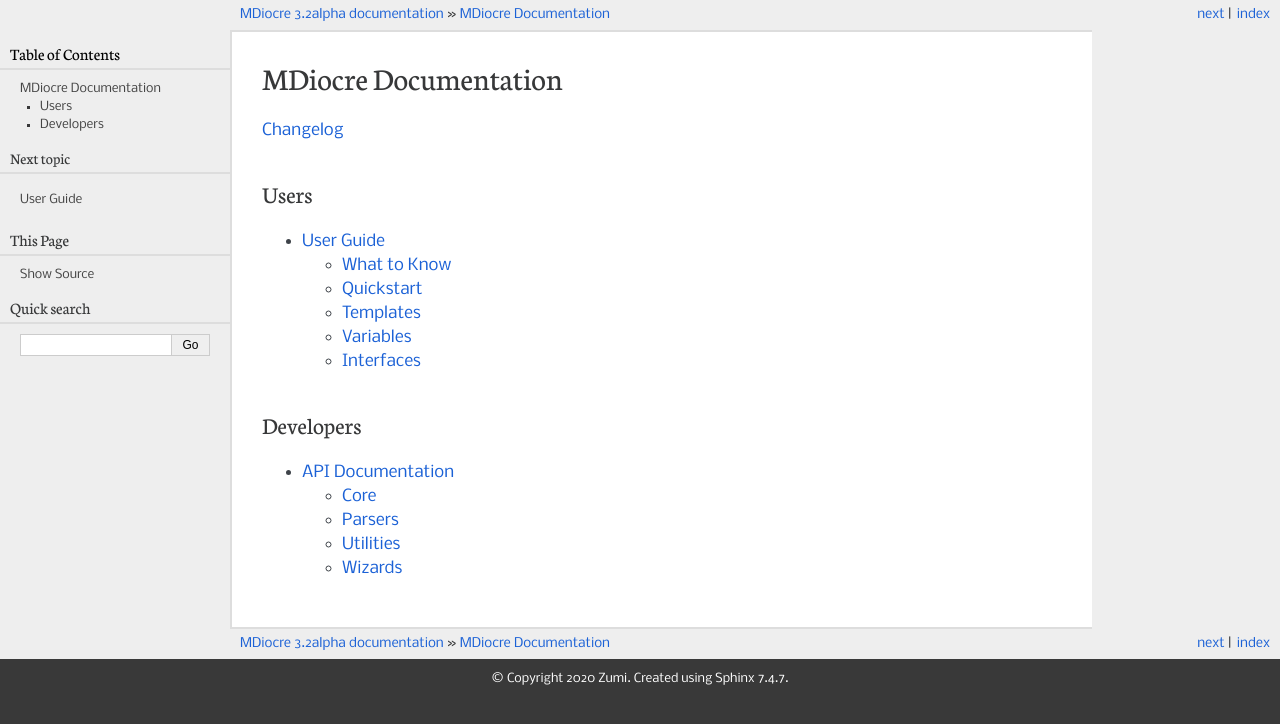
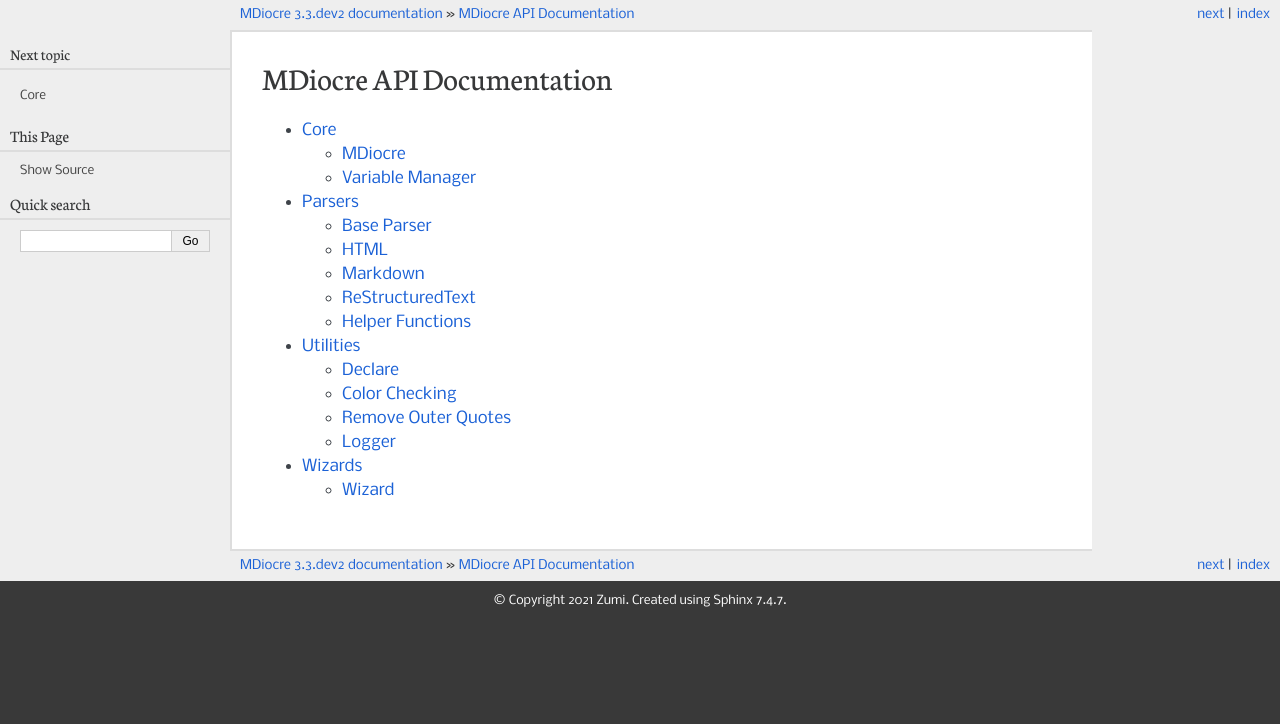
Before and after one commit to ZoomTen/MDiocre, a Sphinx documentation site: the page built from doc/source/index.rst, in a window 1280 px wide. Shown: the top 724 px of the page. Built offline with Sphinx 7.4.7, drawn with Linux system fonts in a browser that asks for light colours.

Commit message:
doc: update settings

```diff
--- a/doc/source/conf.py
+++ b/doc/source/conf.py
@@ -18,11 +18,11 @@
 # -- Project information -----------------------------------------------------
 
 project = 'MDiocre'
-copyright = '2020 Zumi'
+copyright = '2021 Zumi'
 author = 'Zumi Daxuya'
 
 # The full version, including alpha/beta/rc tags
-release = '3.2alpha'
+release = '3.3.dev2'
 
 
 # -- General configuration ---------------------------------------------------
--- a/doc/source/index.rst
+++ b/doc/source/index.rst
@@ -3,21 +3,13 @@
    You can adapt this file completely to your liking, but it should at least
    contain the root `toctree` directive.
 
-MDiocre Documentation
-=====================
+MDiocre API Documentation
+=========================
 
-:doc:`Changelog <changelog>`
+.. toctree::
+   :maxdepth: 3
 
-Users
------
-.. toctree::
-   :maxdepth: 2
-
-   user/index
-
-Developers
-----------
-.. toctree::
-   :maxdepth: 2
-
-   api/index
+   api/core
+   api/parsers
+   api/util
+   api/wizard
```
Also changed, not shown: doc/source/api/index.rst (deleted, +0 -10 lines).
